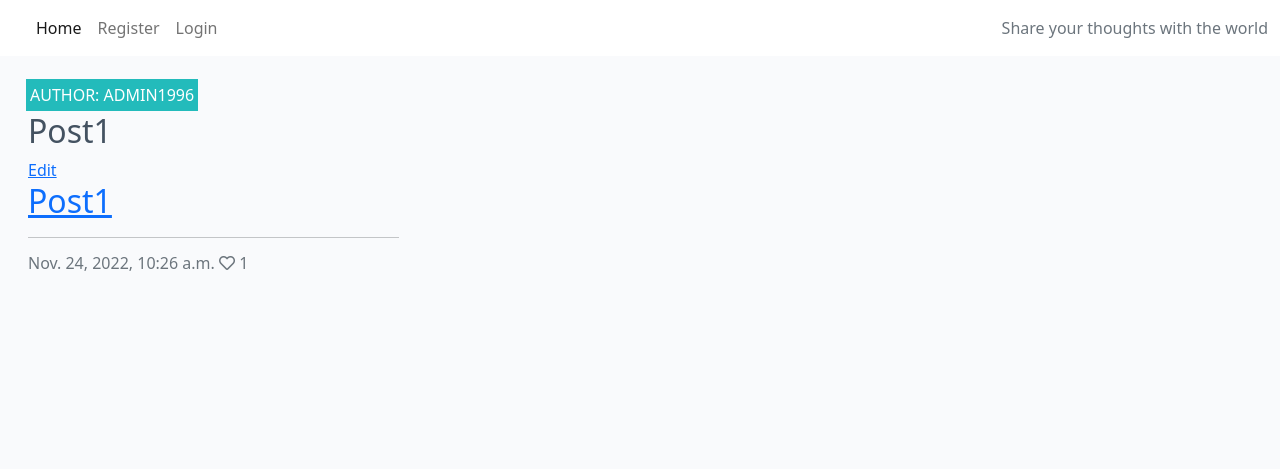
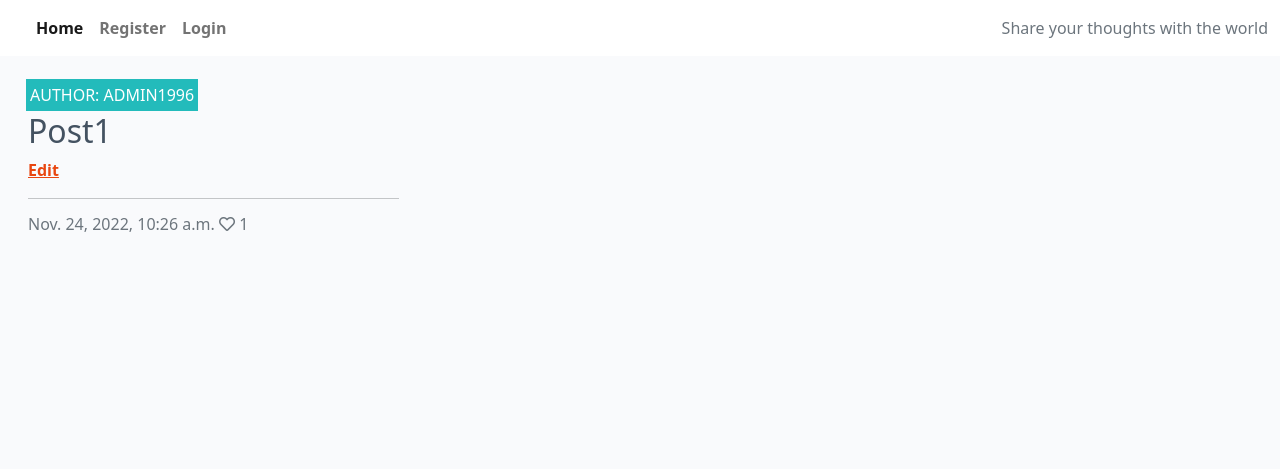
Before and after one commit to tomasblomgren/fst-website-pp4, a Django app: page / in a window 1280 px wide. Shown: the top 469 px of the page. Run offline with Django 3.2, Linux system fonts and the light colour scheme; data comes from the database, SQL or seed files in the repository; both versions use the stored data as it was after the commit.

Commit message:
adding tables to the database

```diff
--- a/blog/forms.py
+++ b/blog/forms.py
@@ -1,5 +1,5 @@
+from django import forms
 from .models import Comment
-from django import forms
 
 
 class CommentForm(forms.ModelForm):
--- a/blog/models.py
+++ b/blog/models.py
@@ -47,7 +47,13 @@
         return f"Comment {self.body} by {self.name}"
 
 
-class edit_post(models.Model):
-    def edit_post(self):
+class EditPost(models.Model):
+    name = models.CharField(max_length=50)
+    description = models.TextField()
 
-        return render(request, 'templates/edit_post')
+    fields = [
+        'title'
+        'description'
+    ]
+
+    success_url = '/'
--- a/blog/urls.py
+++ b/blog/urls.py
@@ -1,10 +1,12 @@
 from . import views
 from django.urls import path
+from .views import UpdateView
 
 
 urlpatterns = [
     path('', views.PostList.as_view(), name='home'),
     path('<slug:slug>/', views.PostDetail.as_view(), name='post_detail'),
     path('like/<slug:slug>', views.Postlike.as_view(), name='post_like'),
-    path('<slug:slug>/', views.edit_post.as_view(), name='edit_post'),
+    path('edit/<slug:slug>/', views.EditPost.as_view(), name='edit_post'),
+
 ]
--- a/blog/views.py
+++ b/blog/views.py
@@ -1,9 +1,11 @@
 from django.shortcuts import render, get_object_or_404, reverse
+from django.views.generic.edit import UpdateView
 from django.views import generic, View
 from django.http import HttpResponseRedirect
-from .models import Post
+from .models import Post, EditPost
 from .forms import CommentForm
 from django.contrib.auth.decorators import login_required
+from django.urls import reverse_lazy
 
 
 class PostList(generic.ListView):
@@ -80,8 +82,13 @@
         return HttpResponseRedirect(reverse('post_detail', args=[slug]))
 
 
-class edit_post(View):
-    def get(self, request, *args, **kwargs):
-        queryset = Post.object.filter(status=1)
-        post = get_object_or_404(queryset, slug=slug)
-        return render(request, 'templates/edit_post.html')
+class EditPost(UpdateView):
+
+    model = EditPost()
+
+    fields = [
+        'title'
+        'description'
+        ]
+
+    success_url = '/'
--- a/static/css/style.css
+++ b/static/css/style.css
@@ -144,3 +144,16 @@
 .nav-link {
     position: right;
 }
+
+.nav-item {
+    color: #E84610;
+    font-weight: bold;
+    border: none;
+    background: transparent;
+}
+
+.card-text {
+    color: #E84610;
+    border: none;
+    background: transparent;
+}
--- a/templates/edit_post.html
+++ b/templates/edit_post.html
@@ -30,4 +30,10 @@
         </div>
     </div>
 </div>
+
+<form action="POST">
+    {% csrf_token %}
+    {{ form.as_p }}
+    <input type="submit" value="Save">
+</form>
 {% endblock %}
--- a/templates/index.html
+++ b/templates/index.html
@@ -27,8 +27,8 @@
                                 <p class="card-text">{{ post.excerpt }}</p>
                             </a>
 
-                            <a href=" {% url 'edit_post' post.slug %}">Edit
-                                <h2 class="card-title">{{ post.title }}</h2>
+                            <a class="nav-item" href=" {% url 'edit_post' post.slug %}">Edit
+
                                 <p class="card-text">{{ post.excerpt }}</p>
                             </a>
 
```
Also changed, not shown: blog/migrations/0002_editpostmodel.py (added), db.sqlite3.
